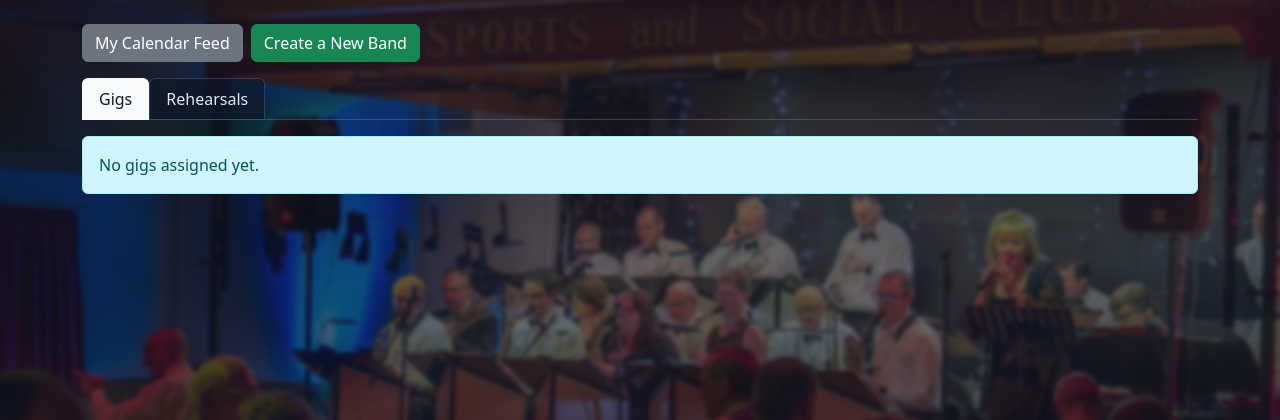
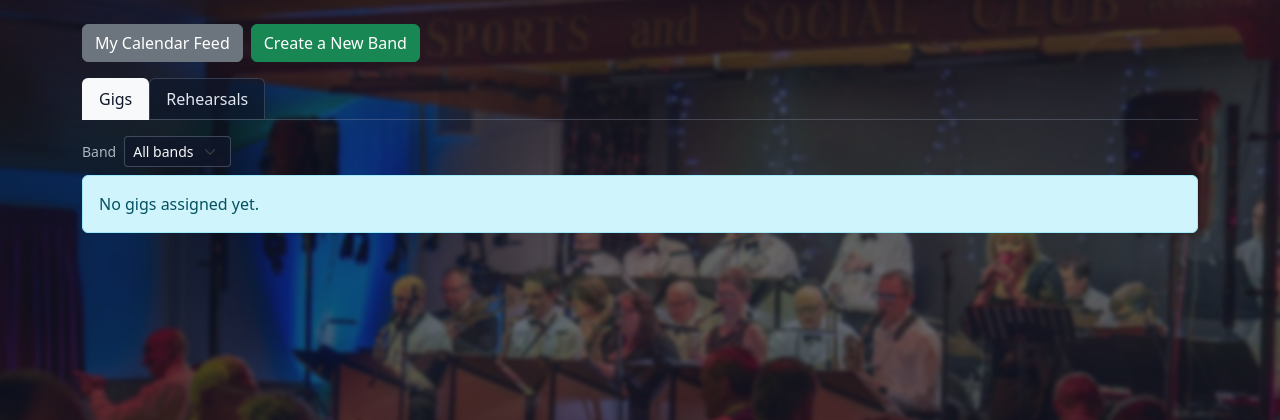
Before and after one commit to s-andrews/gigplanner, a Flask app: page /dashboard in a window 1280 px wide. Shown: the part 58-478 px from the top of the page. Run offline with Flask 3, Linux system fonts and the light colour scheme; the visitor is signed in with stand-in values (Sample User, id 1); data comes from the database, SQL or seed files in the repository; data that the repository does not hold is empty.

Commit message:
Filter gigs by band

```diff
--- a/app.py
+++ b/app.py
@@ -1375,14 +1375,20 @@ def dashboard():
     active_tab = request.args.get("tab", "gigs").strip().lower()
     if active_tab not in {"gigs", "rehearsals"}:
         active_tab = "gigs"
+    gig_band_filter = request.args.get("gig_band_id", "").strip()
     rehearsal_band_filter = request.args.get("rehearsal_band_id", "").strip()
+    selected_gig_band_id = None
+    if gig_band_filter:
+        try:
+            selected_gig_band_id = int(gig_band_filter)
+        except ValueError:
+            selected_gig_band_id = None
     try:
         rehearsal_page = max(int(request.args.get("rehearsal_page", "1") or 1), 1)
     except ValueError:
         rehearsal_page = 1
     rehearsal_page_size = 8
-    gigs = db.execute(
-        """
+    gig_query = """
         SELECT g.*, b.name AS band_name, b.timezone AS band_timezone,
                GROUP_CONCAT(gp.part_name, ', ') AS parts,
                COALESCE(av.status, 'Unanswered') AS availability_status
@@ -1391,12 +1397,28 @@ def dashboard():
         JOIN bands b ON b.id = g.band_id
         LEFT JOIN availability av ON av.gig_id = g.id AND av.user_id = ?
         WHERE gp.assigned_user_id = ?
+    """
+    gig_params = [user["id"], user["id"]]
+    if selected_gig_band_id:
+        gig_query += "\n          AND g.band_id = ?"
+        gig_params.append(selected_gig_band_id)
+    gig_query += """
         GROUP BY g.id
         ORDER BY g.gig_date ASC, g.start_time ASC
-        """,
-        (user["id"], user["id"]),
+    """
+    gigs = db.execute(gig_query, tuple(gig_params)).fetchall()
+    gigs = filter_visible_gigs(gigs)
+    gig_bands = db.execute(
+        """
+        SELECT DISTINCT b.id, b.name
+        FROM gig_parts gp
+        JOIN gigs g ON g.id = gp.gig_id
+        JOIN bands b ON b.id = g.band_id
+        WHERE gp.assigned_user_id = ?
+        ORDER BY b.name
+        """,
+        (user["id"],),
     ).fetchall()
-    gigs = filter_visible_gigs(gigs)
 
     admin_bands = db.execute(
         """
@@ -1514,6 +1536,8 @@ def dashboard():
         "dashboard.html",
         active_tab=active_tab,
         gigs=gigs,
+        gig_bands=gig_bands,
+        selected_gig_band_id=selected_gig_band_id,
         rehearsals=paged_rehearsals,
         rehearsal_bands=rehearsal_bands,
         rehearsal_page=rehearsal_page,
--- a/templates/dashboard.html
+++ b/templates/dashboard.html
@@ -20,6 +20,18 @@
 
     <div class="tab-content">
       <div class="tab-pane fade {% if active_tab == 'gigs' %}show active{% endif %}" id="gigs-panel" role="tabpanel">
+        <div class="d-flex flex-wrap justify-content-between align-items-center mb-2 gap-2">
+          <form method="get" class="d-flex gap-2 align-items-center">
+            <label class="small text-muted">Band</label>
+            <select name="gig_band_id" class="form-select form-select-sm" onchange="this.form.submit()">
+              <option value="">All bands</option>
+              {% for band in gig_bands %}
+              <option value="{{ band['id'] }}" {% if selected_gig_band_id == band['id'] %}selected{% endif %}>{{ band['name'] }}</option>
+              {% endfor %}
+            </select>
+            <input type="hidden" name="tab" value="gigs">
+          </form>
+        </div>
         {% if gigs %}
         <div class="list-group mb-4 mb-lg-0">
           {% for gig in gigs %}
@@ -98,8 +110,10 @@
                 <div>
                   {{ rehearsal['rehearsal_date']|human_date }}
                   {% if rehearsal['rehearsal_start_time'] and rehearsal['rehearsal_end_time'] %} | {{ rehearsal['rehearsal_start_time']|time_label }} - {{ rehearsal['rehearsal_end_time']|time_label }}{% endif %}
-                  {% if rehearsal['rehearsal_location'] %} | {{ rehearsal['rehearsal_location'] }}{% endif %}
                 </div>
+                {% if rehearsal['rehearsal_location'] %}
+                <div class="text-muted">{{ rehearsal['rehearsal_location'] }}</div>
+                {% endif %}
                 <small class="text-muted">TZ: {{ rehearsal['band_timezone']|timezone_label }}</small>
               </div>
               <div class="rehearsal-availability-control" data-band-id="{{ rehearsal['band_id'] }}" data-rehearsal-date="{{ rehearsal['rehearsal_date'] }}">
```
